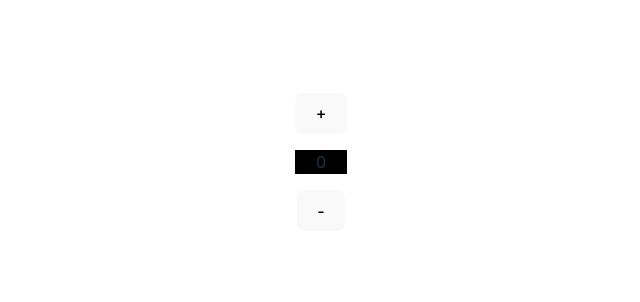
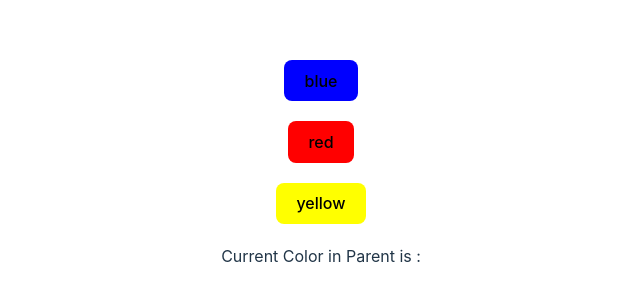
Before and after one commit to R3ter/ReactAssignments, a React (Vite) app: page / in a window 1280 px wide. Shown: the part 238-540 px from the top of the page, without its empty margins (319-959 px from the left). Built offline with nearby package versions, Linux system fonts and the light colour scheme.

Commit message:
Assinment.7.1_child_to_father_colors

```diff
--- a/src/App.jsx
+++ b/src/App.jsx
@@ -1,6 +1,8 @@
 import "./App.css";
 import IncrementButton from "./Components/Assignment.6.1_increment/IncrementButton";
 import HideAdnSeek from "./Components/Assignment.6.2_hide_and_seek/HideAdnSeek";
+import ButtonColor from "./Components/Assignment.7.1_child_to_father_colors/ButtonColor";
+import Child_to_father_colors from "./Components/Assignment.7.1_child_to_father_colors/child_to_father_colors";
 import Quiz from "./Components/Assignment.quiz/Quiz";
 import Assignment32 from "./Components/Assignment3.2";
 import Assignment41 from "./Components/Assignment4.1";
@@ -11,7 +13,7 @@ import HelloWorld from "./Components/HelloWorld";
 function App() {
   return (
     <div className="App">
-      <IncrementAndDecrement></IncrementAndDecrement>
+      <Child_to_father_colors></Child_to_father_colors>
     </div>
   );
 }
--- /dev/null
+++ b/src/Components/Assignment.7.1_child_to_father_colors/ButtonColor.jsx
@@ -0,0 +1,12 @@
+export default ({ color_, onclick_ }) => {
+  return (
+    <div style={{ margin: 20 }}>
+      <button
+        onClick={() => onclick_(color_)}
+        style={{ backgroundColor: color_ }}
+      >
+        {color_}
+      </button>
+    </div>
+  );
+};
--- /dev/null
+++ b/src/Components/Assignment.7.1_child_to_father_colors/Child_to_father_colors.jsx
@@ -0,0 +1,20 @@
+import { useState } from "react";
+import ButtonColor from "./ButtonColor";
+
+export default () => {
+  const colors = ["blue", "red", "yellow"];
+  const [currentColor, setCurrentColor] = useState();
+  return (
+    <div>
+      {colors.map((e) => (
+        <ButtonColor
+          onclick_={(x) => {
+            setCurrentColor(x);
+          }}
+          color_={e}
+        ></ButtonColor>
+      ))}
+      <p>Current Color in Parent is : {currentColor}</p>
+    </div>
+  );
+};
```
